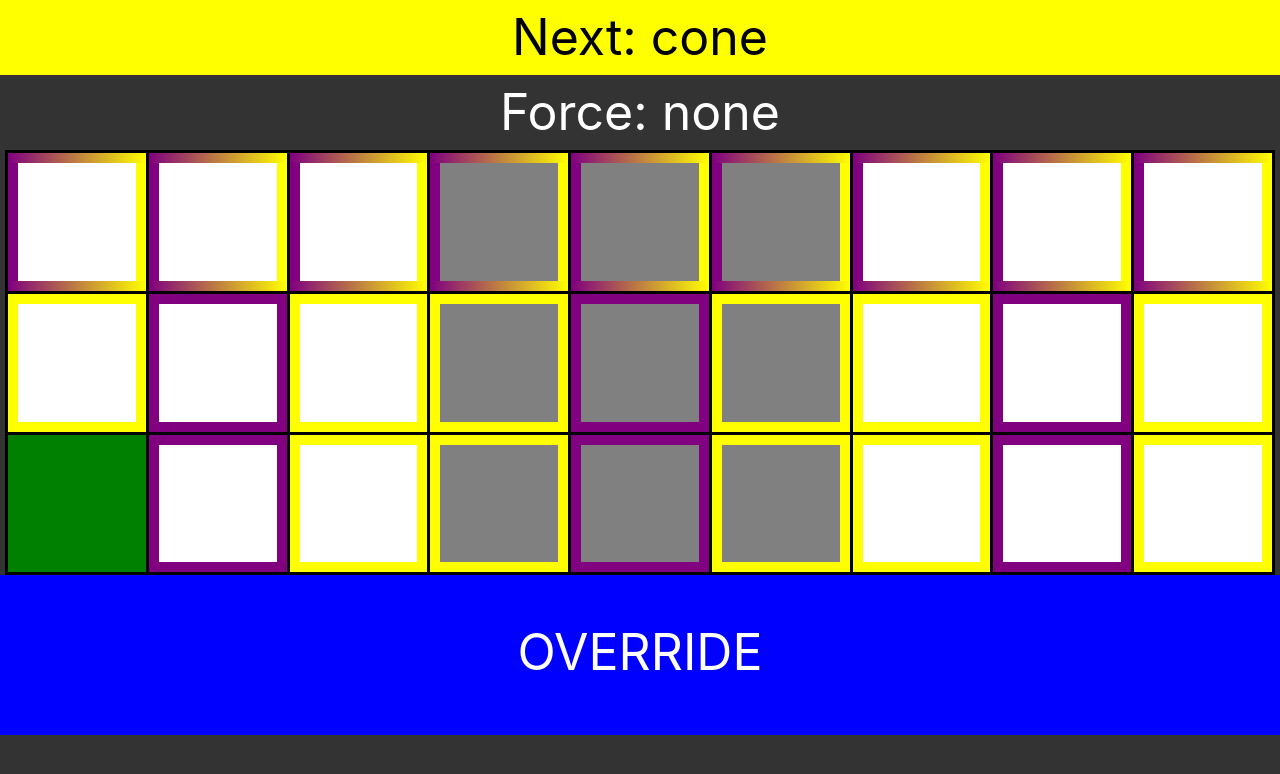
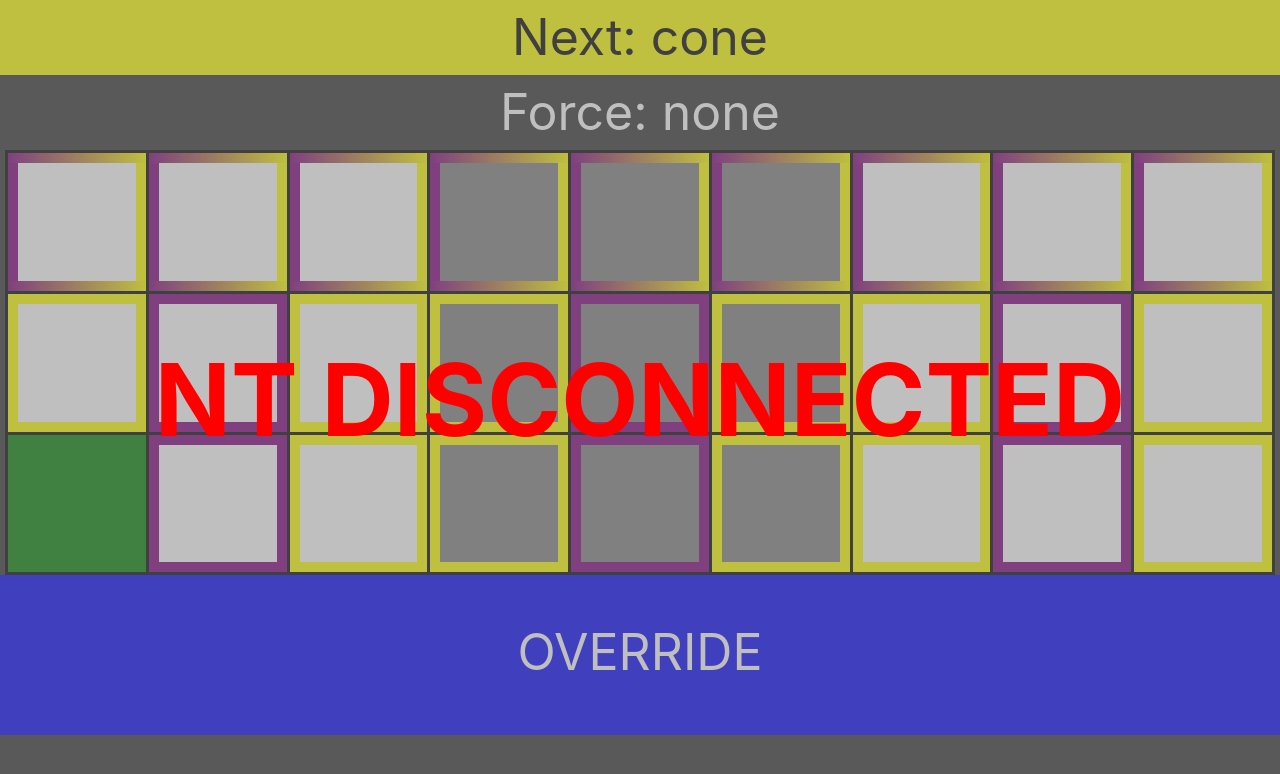
Before and after one commit to CCShambots/Shambots5907_23GridInterface, a React (Vite) app: page / in a window 1280 px wide. Shown: the top 774 px of the page. Built offline with nearby package versions, Linux system fonts and the light colour scheme; no server answers.

Commit message:
I definitely didn't accidentally comment out the connection warning

```diff
--- a/src/App.jsx
+++ b/src/App.jsx
@@ -39,7 +39,7 @@ function App() {
 
   return (
     <div className="App">
-        {/*<ConnectionWarning/>*/}
+        <ConnectionWarning/>
 
         <Grid/>
 
```
